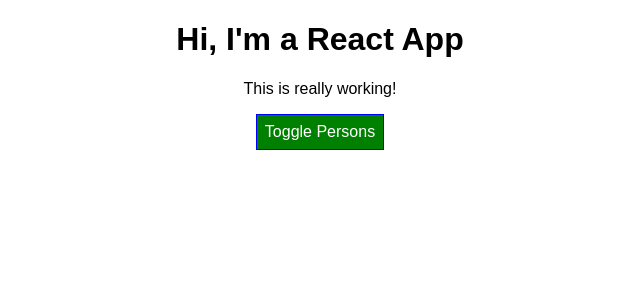
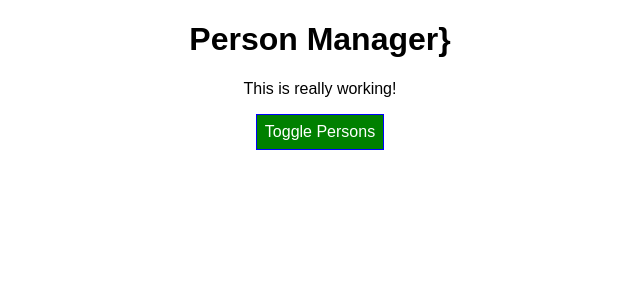
Before and after one commit to tbrlee/React_comphoc, a React app: page / in a window 1280 px wide. Shown: the top 300 px of the page, without its empty margins (320-960 px from the left). Built offline with nearby package versions, Linux system fonts and the light colour scheme.

Commit message:
Person and Persons component converted from functions to classes

```diff
--- a/src/components/Cockpit/Cockpit.js
+++ b/src/components/Cockpit/Cockpit.js
@@ -18,7 +18,7 @@
 
 	return (
 		<div className={classes.Cockpit}>
-			<h1>Hi, I'm a React App</h1>
+			<h1>{props.title}}</h1>
 			<p className={assignedClasses.join(' ')}>This is really working!</p>
 			<button className={btnClass} onClick={props.clicked}>
 				Toggle Persons
--- a/src/components/Persons/Person/Person.js
+++ b/src/components/Persons/Person/Person.js
@@ -1,8 +1,8 @@
-import React from 'react';
+import React, { Component } from 'react';
 
 import classes from './Person.css';
 
-const person = props => {
+/*const person = props => {
   return (
     <div className={classes.Person}>
       <p onClick={props.click}>
@@ -12,6 +12,20 @@
       <input type="text" onChange={props.changed} value={props.name} />
     </div>
   );
-};
+};*/
 
-export default person;
+class Person extends Component {
+	render() {
+		return (
+			<div className={classes.Person}>
+				<p onClick={this.props.click}>
+					I'm {this.props.name} and I am {this.props.age} years old!
+				</p>
+				<p>{this.props.children}</p>
+				<input type="text" onChange={this.props.changed} value={this.props.name} />
+			</div>
+		);
+	}
+}
+
+export default Person;
--- a/src/components/Persons/Persons.js
+++ b/src/components/Persons/Persons.js
@@ -1,7 +1,22 @@
-import React from 'react';
+import React, { Component } from 'react';
 import Person from './Person/Person';
 
-const persons = (props) => {
+//Concised implied "return" function
+/*const persons = (props) =>
+	props.persons.map((person, index) => {
+		return (
+			<Person
+				click={() => props.clicked(index)}
+				name={person.name}
+				age={person.age}
+				key={person.id}
+				changed={(event) => props.changed(event, person.id)}
+			/>
+		);
+	}); */
+
+// Explicit return block in function
+/*const persons = (props) => {
 	console.log('[Person.js] rendering...');
 	return props.persons.map((person, index) => {
 		return (
@@ -14,6 +29,23 @@
 			/>
 		);
 	});
-};
+};*/
 
-export default persons;
+class Persons extends Component {
+	render() {
+		console.log('[Person.js] rendering...');
+		return this.props.persons.map((person, index) => {
+			return (
+				<Person
+					click={() => this.props.clicked(index)}
+					name={person.name}
+					age={person.age}
+					key={person.id}
+					changed={(event) => this.props.changed(event, person.id)}
+				/>
+			);
+		});
+	}
+}
+
+export default Persons;
--- a/src/containers/App.js
+++ b/src/containers/App.js
@@ -66,13 +66,11 @@
 
 		if (this.state.showPersons) {
 			persons = (
-				<div>
-					<Persons
-						persons={this.state.persons}
-						clicked={this.deletePersonHandler}
-						changed={this.nameChangedHandler}
-					/>
-				</div>
+				<Persons
+					persons={this.state.persons}
+					clicked={this.deletePersonHandler}
+					changed={this.nameChangedHandler}
+				/>
 			);
 
 			//btnClass = classes.Red;
@@ -81,6 +79,7 @@
 		return (
 			<div className={classes.App}>
 				<Cockpit
+					title={this.props.appTitle}
 					showPersons={this.state.showPersons}
 					persons={this.state.persons}
 					clicked={this.togglePersonsHandler}
--- a/src/index.js
+++ b/src/index.js
@@ -4,5 +4,5 @@
 import App from './containers/App';
 import registerServiceWorker from './registerServiceWorker';
 
-ReactDOM.render(<App />, document.getElementById('root'));
+ReactDOM.render(<App appTitle="Person Manager" />, document.getElementById('root'));
 registerServiceWorker();
```
